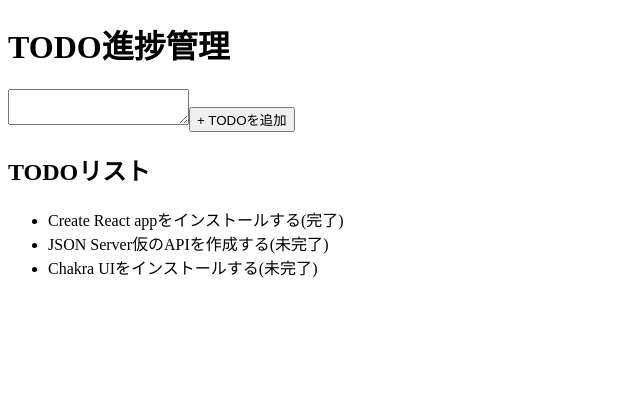
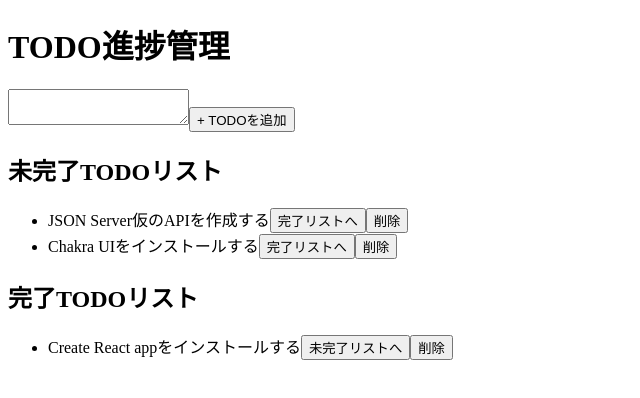
Before and after one commit to e21001/TodoAppByReact, a React (Create React App) app: page / in a window 1280 px wide. Shown: the top 398 px of the page, without its empty margins (0-640 px from the left). Built offline with nearby package versions, Linux system fonts and the light colour scheme; data requests are answered from the project's data file.

Commit message:
TODO一覧を状態別に表示させる

```diff
--- a/src/components/App.js
+++ b/src/components/App.js
@@ -15,6 +15,18 @@ function App() {
     fetchData()
   }, [])
 
+  const inCompletedList = todoList.filter((todo) => {
+    return !todo.done
+  })
+
+  console.log(inCompletedList)
+
+  const completedList = todoList.filter((todo) => {
+    return todo.done
+  })
+
+  console.log(completedList)
+
   return (
     <>
       <h1>TODO進捗管理</h1>
@@ -23,11 +35,30 @@ function App() {
 
       <button>+ TODOを追加</button>
 
-      <h2>TODOリスト</h2>
+      <h2>未完了TODOリスト</h2>
       <ul>
-        {todoList.map((todo) => (
+        {inCompletedList.map((todo) => (
           <li key={todo.id}>
-            {todo.content}({todo.done ? "完了" : "未完了"})
+            {todo.content}
+            <button>
+              {todo.done ? "未完了リストへ" : "完了リストへ"}
+            </button>
+
+            <button>削除</button>
+          </li>
+        ))}
+      </ul>
+
+      <h2>完了TODOリスト</h2>
+      <ul>
+        {completedList.map((todo) => (
+          <li key={todo.id}>
+            {todo.content}
+            <button>
+              {todo.done ? "未完了リストへ" : "完了リストへ"}
+            </button>
+
+            <button>削除</button>
           </li>
         ))}
       </ul>
```
